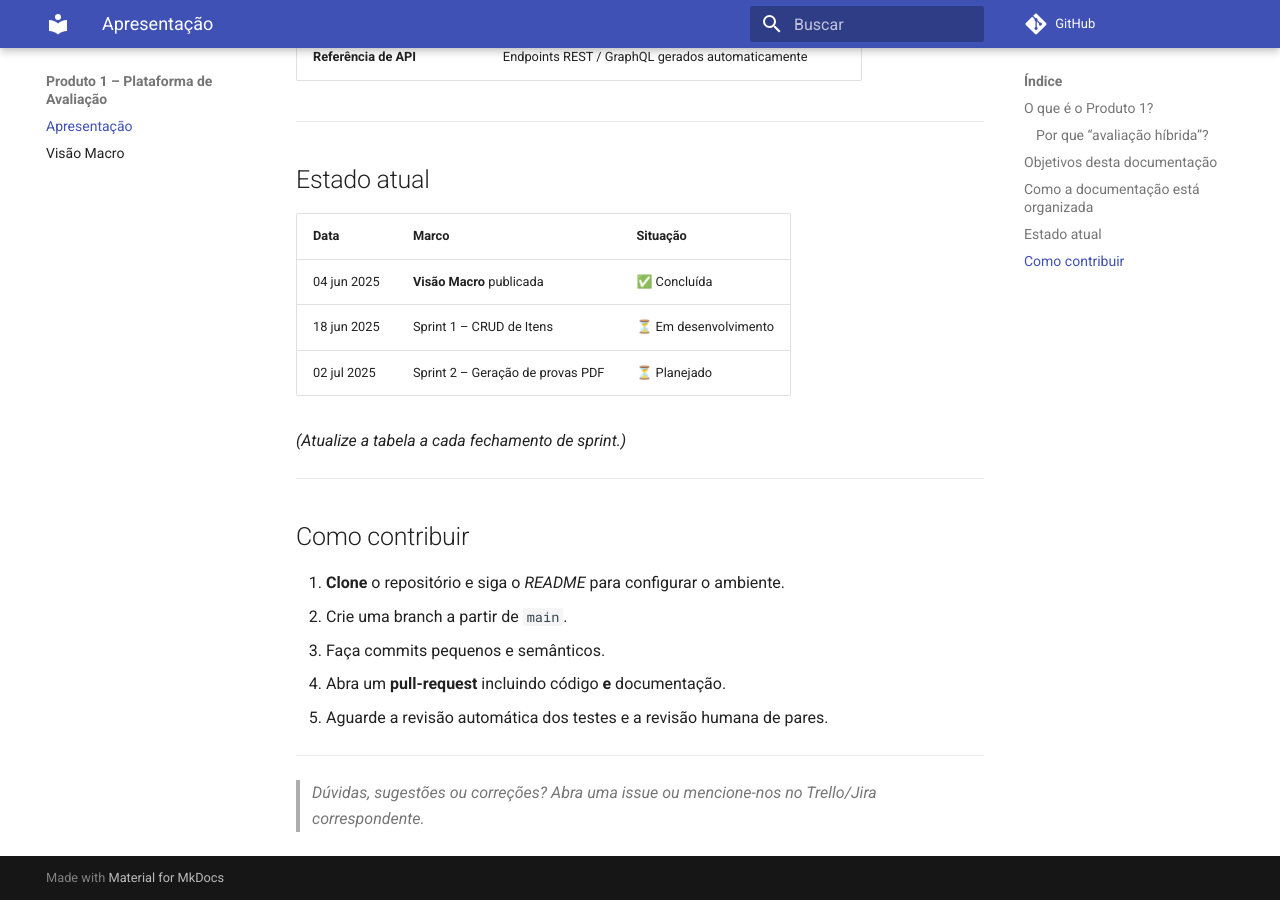
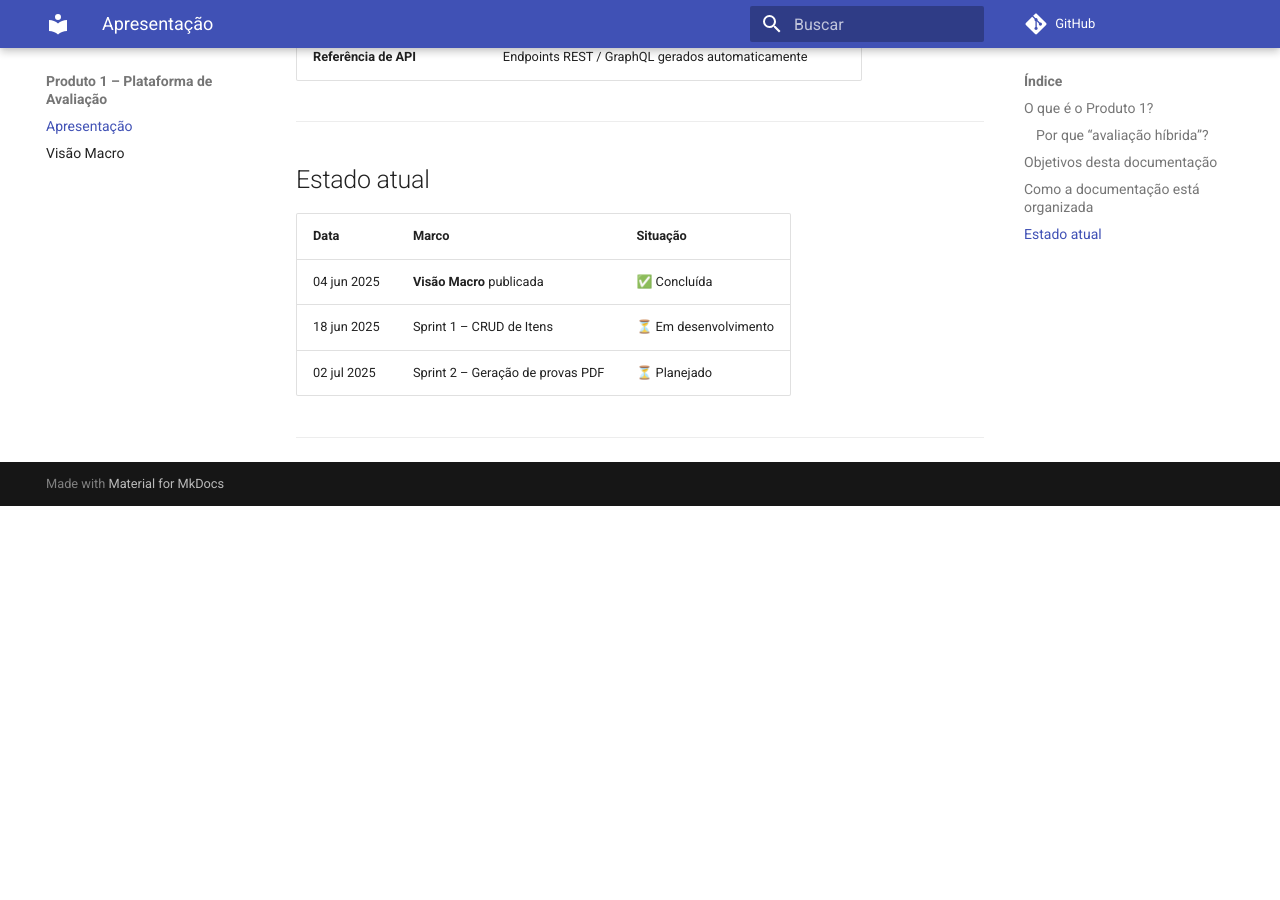
Before and after one commit to wsoaresjr/produto1-plataforma-avaliacao, an MkDocs documentation site: the page built from docs/index.md, in a window 1280 px wide and 900 px high, scrolled down 1399 px. Built offline with MkDocs 1.6.1 and Material for MkDocs 9.7.7, drawn with Linux system fonts in a browser that asks for light colours; comment, search, counter and statistics services are not loaded; after the commit the page ends 1905 px from its top, so only the background shows below that.

```diff
--- a/docs/index.md
+++ b/docs/index.md
@@ -47,18 +47,4 @@
 | 18 jun 2025 | Sprint 1 – CRUD de Itens | ⏳ Em desenvolvimento |
 | 02 jul 2025 | Sprint 2 – Geração de provas PDF | ⏳ Planejado |
 
-*(Atualize a tabela a cada fechamento de sprint.)*
-
 ---
-
-## Como contribuir
-
-1. **Clone** o repositório e siga o *README* para configurar o ambiente.
-2. Crie uma branch a partir de `main`.
-3. Faça commits pequenos e semânticos.
-4. Abra um **pull-request** incluindo código **e** documentação.
-5. Aguarde a revisão automática dos testes e a revisão humana de pares.
-
----
-
-> *Dúvidas, sugestões ou correções? Abra uma issue ou mencione-nos no Trello/Jira correspondente.*
```
